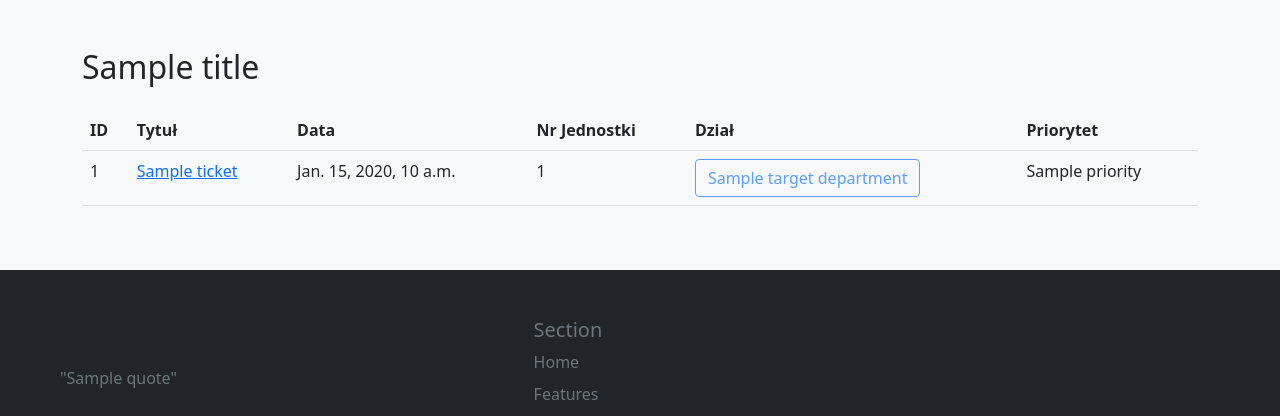
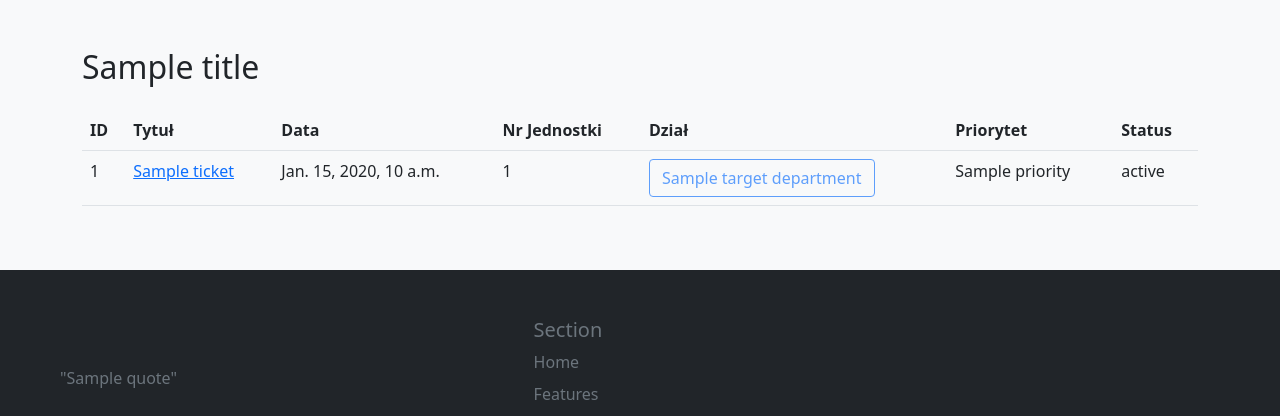
Before and after one commit to kcprgt/EngineeringHelpdesk03, a Django app: template tickets/templates/tickets_list.html in a window 1280 px wide. Shown: the part 80-496 px from the top of the page. Run offline with Django 3.2, Linux system fonts and the light colour scheme; the template is opened without the code that fills it: most values are stand-ins (such as "Sample title", 1, 10 or a date in 2020).

Commit message:
feat: add ticket status display to the ticket list

```diff
--- a/tickets/templates/tickets_list.html
+++ b/tickets/templates/tickets_list.html
@@ -12,6 +12,7 @@
             <th>Nr Jednostki</th>
             <th>Dział</th>
             <th>Priorytet</th>
+            <th>Status</th>
         </tr>
         {% for ticket in tickets %}
         <tr class="
@@ -30,6 +31,7 @@
                 {% endfor %}
             </td>
             <td>{{ ticket.priority.name }}</td>
+            <td>{{ ticket.get_status_display }}</td>
         </tr>
         {% endfor %}
     </table>
```
